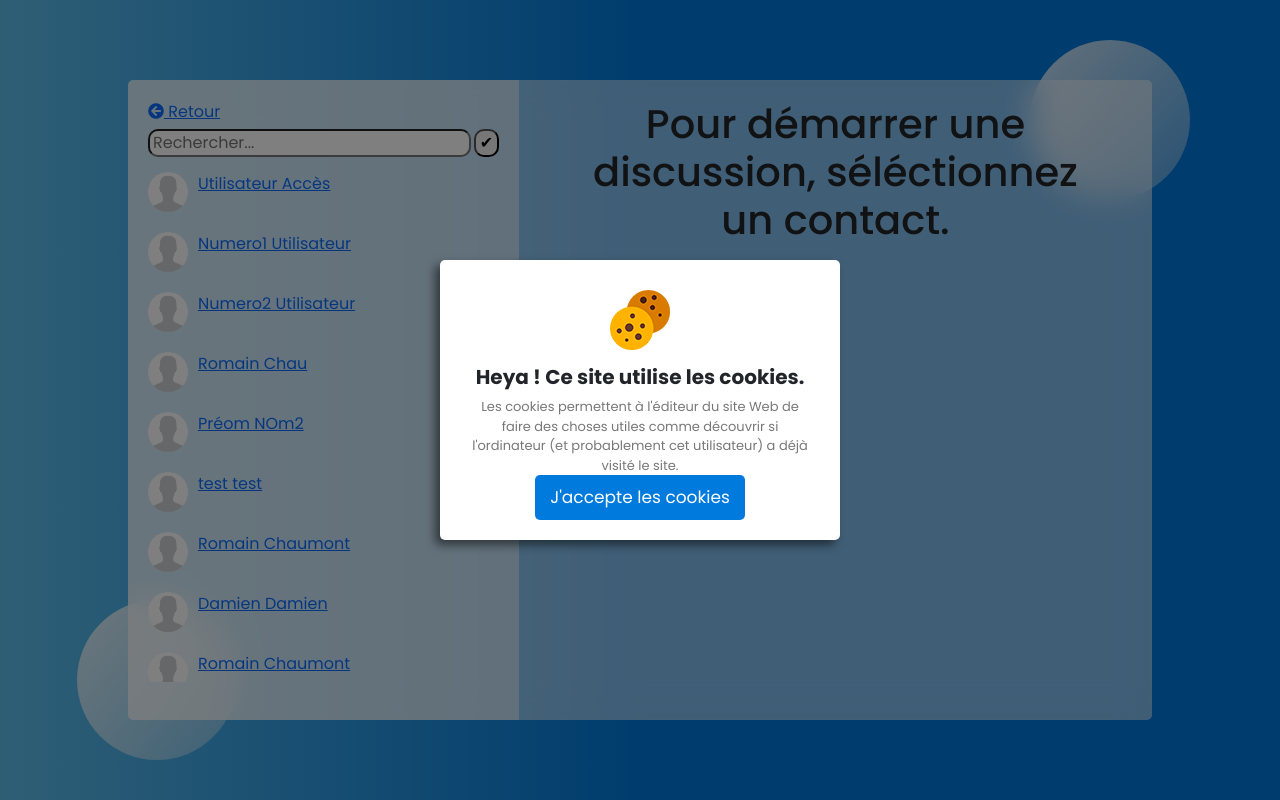
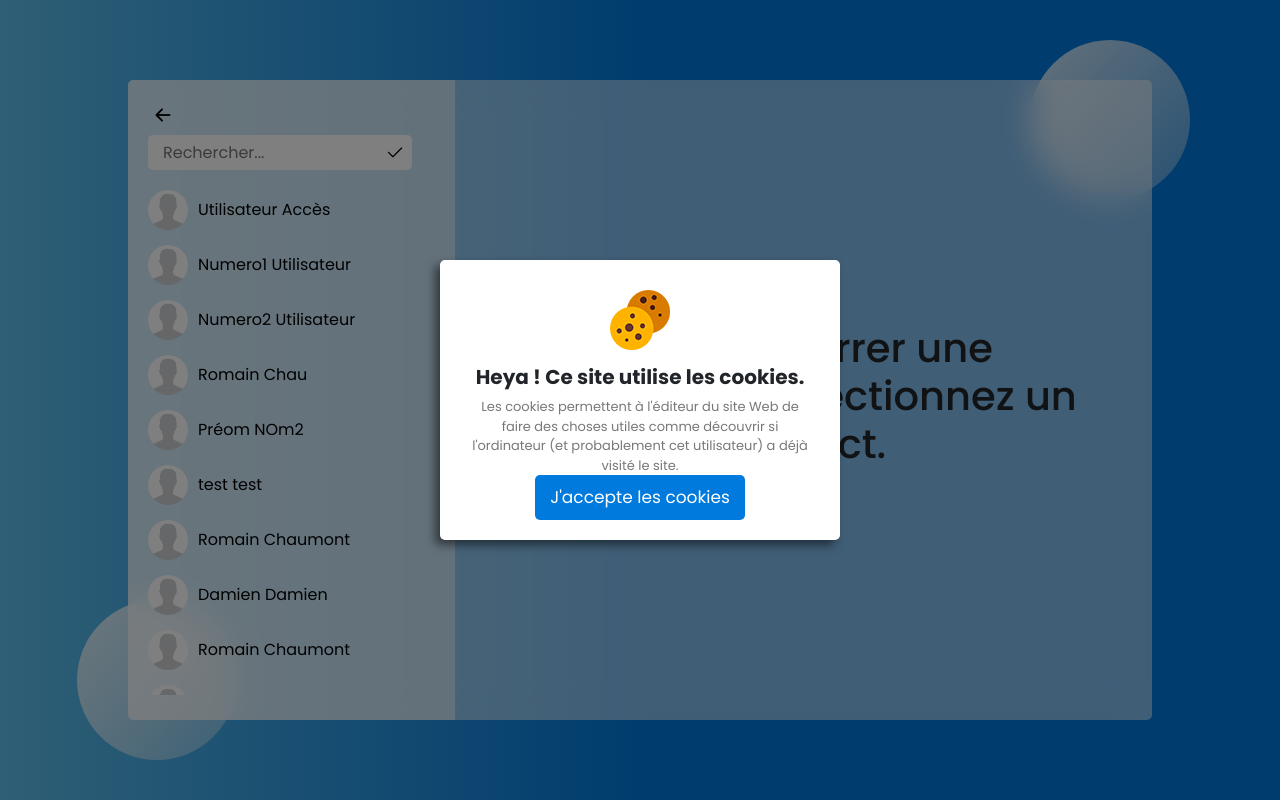
Before and after one commit to Romm1002/myteam, a PHP site: page /pages/messagerie.php in a window 1280 px wide. Run offline with PHP 8.4, Linux system fonts and the light colour scheme; the template is opened without the code that fills it, so the values that code supplies are empty; the visitor is signed in with stand-in values (Sample User, id 1); data comes from the database, SQL or seed files in the repository; some libraries are stand-ins or nearby versions.

Commit message:
nouveau style messagerie

```diff
--- a/modeles/Messagerie.php
+++ b/modeles/Messagerie.php
@@ -31,6 +31,9 @@ class Messagerie extends Modele{
     }
     public function getEnvoyeur(){
         return $this->envoyeur;
+    }
+    public function getHeure(){
+        return $this->heure;
     }
 
     // Récupération des informations du contact séléctionné
--- a/modeles/Modele.php
+++ b/modeles/Modele.php
@@ -71,7 +71,7 @@ class Modele{
         $requete->execute([$idPersonne1, $idPersonne2, $idPersonne2, $idPersonne1]);
         foreach ($requete->fetchAll(PDO::FETCH_ASSOC) as $value) {
             $message = new Messagerie;
-            $message->initialiser( $value["idMessage"], $value["idUtilisateur"], $value["contenu"], $value["heure"]);
+            $message->initialiser($value["idMessage"], $value["idUtilisateur"], $value["contenu"], $value["heure"]);
             array_push($listMessage, $message);
         }
         return $listMessage;
--- a/pages/messagerie.php
+++ b/pages/messagerie.php
@@ -4,28 +4,35 @@ require_once "../traitements/notConnected.php";
 require_once "../traitements/redirection_first_connexion.php";
 require_once "../traitements/messagerie.php";
 require_once "header.php";
+?>
 
-?>
 <head>
     <link rel="stylesheet" href="../pages/styles/styleMessagerie.css">
 </head>
+
 <body>
     <main>
         <div class="circle1"></div>
         <div class="circle2"></div>
 
         <div id="container-accueil">
+            <!-- Reponsive -->
             <div id="block" onclick="afficherContacts()"></div>
 
             <div id="accueil-left">
-                <a href="accueil.php"><i class="fas fa-arrow-circle-left"></i> Retour</a>
+                <!-- retour -->
+                <a id="lien_retour" href="accueil.php">
+                    <i class="bi bi-arrow-left-short"></i>
+                </a>
+
                 <!-- fonction recherche -->
                 <form method="POST">
-                    <div>
-                        <input type="text" name="filtreRecherche" placeholder="Rechercher...">
-                    </div>
-                    <button type="submit">&#10004;</button>
+                    <input type="text" name="filtreRecherche" placeholder="Rechercher...">
+                    <button type="submit">
+                        <i class="bi bi-check2"></i>
+                    </button>
                 </form>
+
                 <!-- liste des contacts -->
                 <div id="liste-contacts">
                 <?php
@@ -34,7 +41,17 @@ require_once "header.php";
                         <a href="messagerie.php?avec=<?=$contact->getId();?>#bottom">
                             <div class="contacts">
                                 <img src="<?=$contact->getPhotoProfil();?>" alt="Photo de profil" width="40" height="40">
-                                <p><?=htmlspecialchars($contact->getPrenom()) . " " . htmlspecialchars($contact->getNom());?></p>
+                                <?php
+                                if(strlen($contact->getPrenom() . " " . $contact->getNom()) >= 20){
+                                    ?>
+                                    <p title="<?=$contact->getPrenom() . " " . $contact->getNom();?>"><?=str_replace(substr($contact->getPrenom() . " " . $contact->getNom(), 14), "...", $contact->getPrenom() . " " . $contact->getNom());?></p>
+                                    <?php
+                                }else{
+                                    ?>
+                                    <p title="<?=$contact->getPrenom() . " " . $contact->getNom();?>"><?=htmlspecialchars($contact->getPrenom()) . " " . htmlspecialchars($contact->getNom());?></p>
+                                    <?php
+                                }
+                                ?>
                             </div>
                         </a>
                         <?php
@@ -83,8 +100,10 @@ require_once "header.php";
 
                         <div class="reseau-footer">
                             <form method="POST">
-                                <input type="text" name="newMessage" placeholder="Votre message...">
-                                <button type="submit"><i class="fas fa-paper-plane"></i></button>
+                                <div id="form1">
+                                    <input type="text" name="newMessage" placeholder="Votre message...">
+                                    <button type="submit"><i class="fas fa-paper-plane"></i></button>
+                                </div>
                                 <button type="button" id="signaler" title="Signaler un message" onclick="open_warn_message()"><i class="fas fa-exclamation-circle"></i></button>
                             </form>
                         </div>
@@ -99,11 +118,14 @@ require_once "header.php";
 
     <div class="warn-message-background" id="warn-message-background" style="display: none;">
         <div class="warn-message">
-        <i class="fas fa-times" onclick="close_menu_signaler()"></i>
+            <div class="header">
+                <p>Signaler un message</p>
+                <i class="fas fa-times" onclick="close_menu_signaler()"></i>
+            </div>
+
+            <hr>
+
             <table>
-                <th>Message</th>
-                <th>Action</th>
-
                 <?php
                 foreach($conversation as $message){
                     if($message->getIdUtilisateur() == $utilisateur->getId()){
@@ -116,6 +138,7 @@ require_once "header.php";
                                 <?=htmlspecialchars($message->getContenu());?>
                                 <input type="hidden" name="contenuMessage" value="<?=$message->getContenu();?>">
                                 <input type="hidden" name="idMessage" value="<?=$message->getId();?>">
+                                <input type="hidden" name="idReceveur" value="<?=$_GET["avec"];?>">
                             </td>
                             <td>
                                 <button type="submit" name="signaler" value="1">Signaler</button>
--- a/pages/styles/styleMessagerie.css
+++ b/pages/styles/styleMessagerie.css
@@ -87,25 +88,6 @@ body #container-accueil #accueil-right{
 }
 
 /* definition du style de messagerie.php */
-#accueil-left form{
-    display: flex;
-    margin: 5px 0px;
-}
-#accueil-left form input {
-    border-radius: 10px;
-    margin-right: 3px ;
-    padding-left: 3px;
-}
-#accueil-left form button {
-    min-width: 25px;
-    border-radius: 10px;
-}
-
-#liste-contacts{
-    max-height: 65vh;
-    overflow: auto;
-    z-index: 1000;
-}
 #block{
     position: absolute;
     width: 100%;
@@ -114,14 +96,71 @@ body #container-accueil #accueil-right{
     display: none;
 }
 
+#accueil-left a#lien_retour i{
+    font-size: 30px;
+    color: #000;
+}
+#accueil-left a#lien_retour i:hover{
+    color: var(--blue1);
+}
+
+#accueil-left form{
+    width: 100%;
+    display: flex;
+    margin: 5px 0px;
+}
+#accueil-left form input {
+    border-top-left-radius: 5px;
+    border-bottom-left-radius: 5px;
+    border: none;
+    outline: none;
+    padding: 5px 15px;
+    width: 80%;
+    height: 35px;
+}
+#accueil-left form button{
+    width: 10%;
+    min-width: 35px;
+    border-top-right-radius: 5px;
+    border-bottom-right-radius: 5px;
+    height: 35px;
+    background-color: #fff;
+    border: none;
+    outline: none;
+    display: flex;
+    align-items: center;
+    justify-content: center;
+}
+#accueil-left form button i{
+    font-size: 20px;
+    color: #000;
+}
+#accueil-left form button i:hover{
+    color: var(--blue1);
+}
+
+#liste-contacts{
+    max-height: 65vh;
+    overflow: auto;
+    z-index: 1000;
+}
+#liste-contacts a{
+    text-decoration: none;
+}
+
 .contacts{
     display: flex;
-    min-height: 50px;
-    margin: 10px 0px;
+    align-items: center;
+    margin: 15px 0px;
 }
 .contacts img{
     margin-right: 10px;
 }
+.contacts p{
+    color: #000;
+    word-break: break-word;
+}
+
 #btn-contact{
     height: 30px;
     width: 30px;
@@ -137,6 +176,8 @@ body #container-accueil #accueil-right{
 }
 
 .no-get{
+    display: flex;
+    align-items: center;
     width: 60vw;
     max-width: 100%;
     height: 100%;
--- a/traitements/messagerie.php
+++ b/traitements/messagerie.php
@@ -26,5 +26,5 @@ if(!empty($_POST["newMessage"])){
 
 // Permet d'insérer en BDD les messages signalés
 if(!empty($_POST["contenuMessage"])){
-    $Messagerie->signalerMessage($_POST["idMessage"], $_POST["contenuMessage"], 0, $_SESSION["idUtilisateur"]);
+    $Messagerie->signalerMessage($_POST["idMessage"], $_POST["contenuMessage"], 0, $_SESSION["idUtilisateur"], $_POST["idReceveur"]);
 }
```
Also changed, not shown: other parts of pages/styles/styleMessagerie.css (+77 -17 lines).
